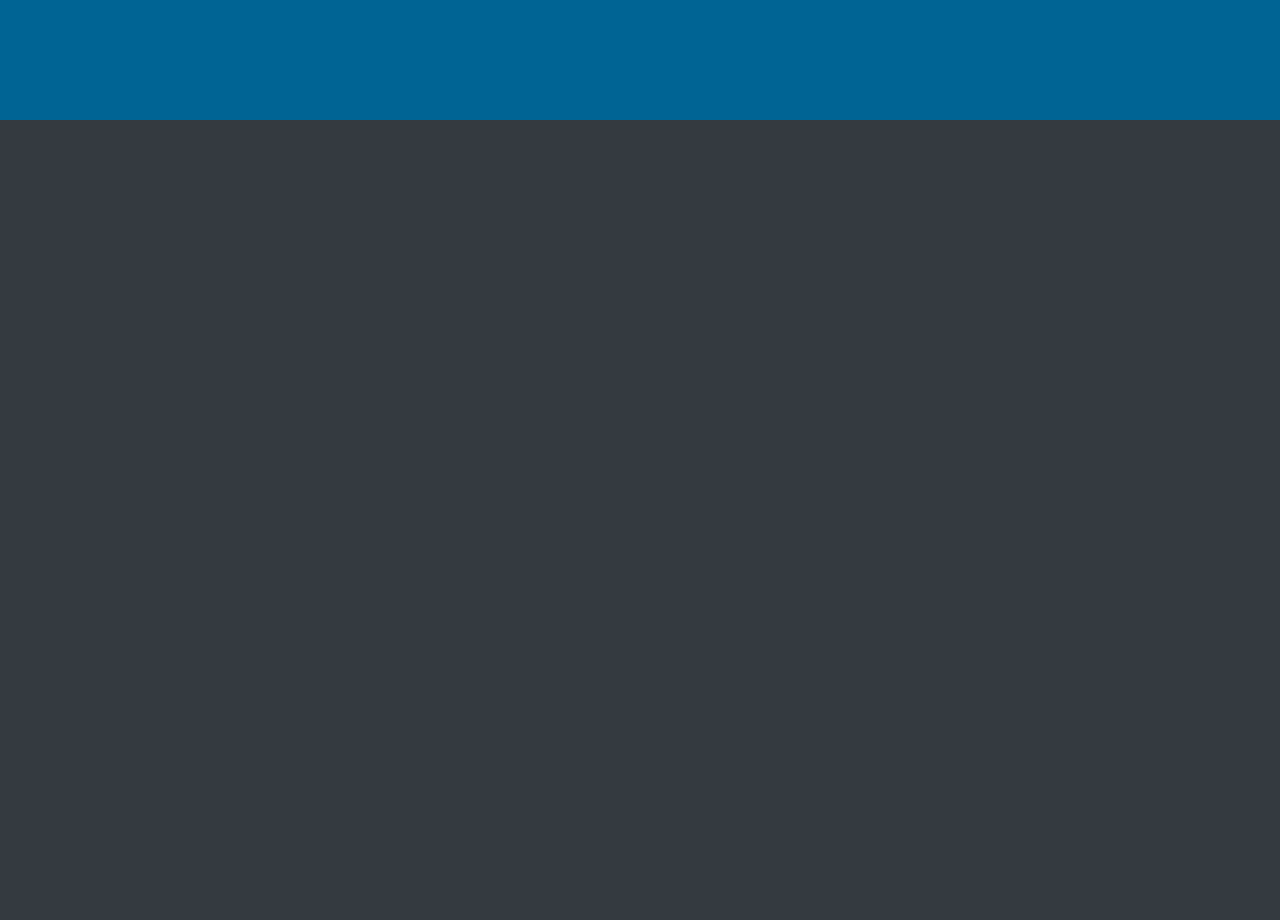
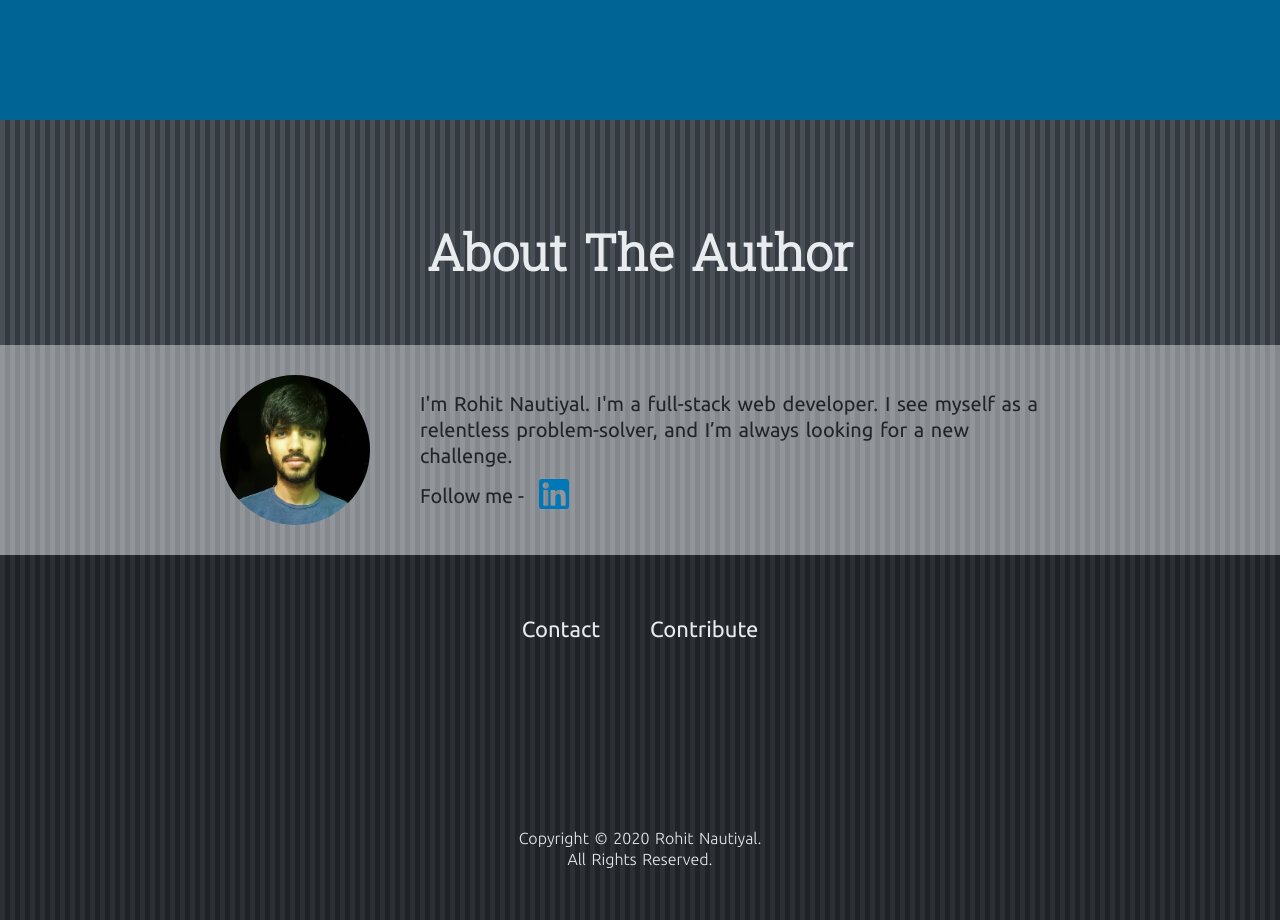
Before and after one commit to RohitNautiyal/LetsRead, a website: page index.html in a window 1280 px wide. Shown: the part 2280-3200 px from the top of the page. Drawn offline with Linux system fonts and the light colour scheme.

Commit message:
complete footer

```diff
--- a/index.html
+++ b/index.html
@@ -41,7 +41,7 @@
 
     <section class="section-features" id="section-features">
         <div>
-            <h1 class="heading-primary">
+            <h1 class="heading-primary--gradient">
                 LetsRead helps you to
             </h1>
         </div>
@@ -66,14 +66,36 @@
 
     <section class="section-sign-up" id="section-sign-up">
         <div class="sign-up-container row">
-            <h1 class="heading-secondary">Let us be your accountability partner and help you <span>read more.</span></h1>
+            <h1 class="heading-primary--solid">Let us be your accountability partner and help you <span>read more.</span></h1>
             <a class="btn btn--primary" href="#">Sign Up</a>
         </div>
     </section>
 
     <footer class="section-footer">
-        <section class="about-me"></section>
-        <section class="footer"></section>
+        <h1 class="heading-primary--solid">
+            About The Author
+        </h2>
+        <section class="about-me">
+            <img class="about-me__image" src="img/Rohit Nautiyal.jpg" alt="Rohit Nautiyal">
+            <div class="about-me__description">
+                <p class="about-me__text">
+                    I'm Rohit Nautiyal. I'm a full-stack web developer. I see myself as a relentless problem-solver, and I’m always looking for a new challenge.
+                </p>
+                <div class="about-me__follow">
+                    <span>Follow me -<span>
+                    <a href="https://www.linkedin.com/in/rohit-nautiyal-562b0b1b3" target="_blank"><img class="about-me__icon" src="icons/LinkedIn.svg" alt="LinkedIn icon"></a>
+                </div>
+            </div>
+        </section>
+        <section class="footer">
+            <ul class="footer__links">
+                <li><a href="#" class="footer_link">Contact</a></li>
+                <li><a href="https://github.com/RohitNautiyal/letsRead/tree/master" class="footer_link" target="_blank">Contribute</a></li>
+            </ul>
+            <p class="copyright">
+                Copyright &copy; 2020 Rohit Nautiyal.<br>All Rights Reserved.
+            </p>
+        </section>
     </footer>
 </body>
 </html>
--- a/js/script.js
+++ b/js/script.js
@@ -9,8 +9,8 @@ var  throttleFunction  =  function (func, param, delay) {
 	if (timerId) {
 		return
 	}
-    func(param);
     var timerId  =  setTimeout(function () {
+        func(param);
 		timerId  =  undefined;
 	}, delay)
 }
--- a/sass/abstract/_variables.scss
+++ b/sass/abstract/_variables.scss
@@ -3,3 +3,4 @@ $color-primary-light: #fcbf49;
 $color-primary-dark: #f77f00;
 $color-grey-light: #746f72;
 $color-grey-dark: #494949;
+$color-grey-darker: #212529;
--- a/sass/base/_base.scss
+++ b/sass/base/_base.scss
@@ -15,16 +15,34 @@ body {
   position: relative;
 }
 
+a:link,
+a:visited,
+a:hover,
+a:active {
+  outline: none;
+}
+
 :root::-webkit-scrollbar {
   display: none;
 }
 
 /* Hide scrollbar for IE, Edge and Firefox */
 :root {
-  -ms-overflow-style: none;  /* IE and Edge */
-  scrollbar-width: none;  /* Firefox */
+  -ms-overflow-style: none;
+  /* IE and Edge */
+  scrollbar-width: none;
+  /* Firefox */
 }
 
+::-moz-selection { /* Code for Firefox */
+  color: $color-grey-dark;
+  background: $color-primary-light;
+}
+
+::selection {
+  color: $color-grey-dark;
+  background: $color-primary-light;
+}
 
 /*! normalize.css v8.0.1 | MIT License | github.com/necolas/normalize.css */
 
@@ -37,8 +55,10 @@ body {
  */
 
 html {
-    line-height: 1.3; /* 1 */
-    -webkit-text-size-adjust: 100%; /* 2 */
+  line-height: 1.3;
+  /* 1 */
+  -webkit-text-size-adjust: 100%;
+  /* 2 */
 }
 
 /* Sections
@@ -79,9 +99,12 @@ body {
    */
 
 hr {
-    box-sizing: content-box; /* 1 */
-    height: 0; /* 1 */
-    overflow: visible; /* 2 */
+  box-sizing: content-box;
+  /* 1 */
+  height: 0;
+  /* 1 */
+  overflow: visible;
+  /* 2 */
 }
 
 /**
@@ -90,8 +113,10 @@ body {
    */
 
 pre {
-    font-family: monospace, monospace; /* 1 */
-    font-size: 1em; /* 2 */
+  font-family: monospace, monospace;
+  /* 1 */
+  font-size: 1em;
+  /* 2 */
 }
 
 /* Text-level semantics
@@ -113,9 +138,12 @@ body {
    */
 
 abbr[title] {
-    border-bottom: none; /* 1 */
-    text-decoration: underline; /* 2 */
-    text-decoration: underline dotted; /* 2 */
+  border-bottom: none;
+  /* 1 */
+  text-decoration: underline;
+  /* 2 */
+  text-decoration: underline dotted;
+  /* 2 */
 }
 
 /**
@@ -135,8 +163,10 @@ body {
 code,
 kbd,
 samp {
-    font-family: monospace, monospace; /* 1 */
-    font-size: 1em; /* 2 */
+  font-family: monospace, monospace;
+  /* 1 */
+  font-size: 1em;
+  /* 2 */
 }
 
 /**
@@ -192,10 +222,14 @@ body {
 optgroup,
 select,
 textarea {
-    font-family: inherit; /* 1 */
-    font-size: 100%; /* 1 */
-    line-height: 1.15; /* 1 */
-    margin: 0; /* 2 */
+  font-family: inherit;
+  /* 1 */
+  font-size: 100%;
+  /* 1 */
+  line-height: 1.15;
+  /* 1 */
+  margin: 0;
+  /* 2 */
 }
 
 /**
@@ -204,7 +238,8 @@ body {
    */
 
 button,
-  input { /* 1 */
+input {
+  /* 1 */
   overflow: visible;
 }
 
@@ -214,7 +249,8 @@ body {
    */
 
 button,
-  select { /* 1 */
+select {
+  /* 1 */
   text-transform: none;
 }
 
@@ -268,12 +304,18 @@ body {
    */
 
 legend {
-    box-sizing: border-box; /* 1 */
-    color: inherit; /* 2 */
-    display: table; /* 1 */
-    max-width: 100%; /* 1 */
-    padding: 0; /* 3 */
-    white-space: normal; /* 1 */
+  box-sizing: border-box;
+  /* 1 */
+  color: inherit;
+  /* 2 */
+  display: table;
+  /* 1 */
+  max-width: 100%;
+  /* 1 */
+  padding: 0;
+  /* 3 */
+  white-space: normal;
+  /* 1 */
 }
 
 /**
@@ -299,8 +341,10 @@ body {
 
 [type="checkbox"],
 [type="radio"] {
-    box-sizing: border-box; /* 1 */
-    padding: 0; /* 2 */
+  box-sizing: border-box;
+  /* 1 */
+  padding: 0;
+  /* 2 */
 }
 
 /**
@@ -318,8 +362,10 @@ body {
    */
 
 [type="search"] {
-    -webkit-appearance: textfield; /* 1 */
-    outline-offset: -2px; /* 2 */
+  -webkit-appearance: textfield;
+  /* 1 */
+  outline-offset: -2px;
+  /* 2 */
 }
 
 /**
@@ -336,8 +382,10 @@ body {
    */
 
 ::-webkit-file-upload-button {
-    -webkit-appearance: button; /* 1 */
-    font: inherit; /* 2 */
+  -webkit-appearance: button;
+  /* 1 */
+  font: inherit;
+  /* 2 */
 }
 
 /* Interactive
--- a/sass/base/_typography.scss
+++ b/sass/base/_typography.scss
@@ -1,21 +1,18 @@
 h1 {
     margin: 0;
     padding: 0;
-    font-family: 'Roboto Slab', serif;
 }
 
 %heading {
+    font-family: 'Roboto Slab', serif;
     font-size: 5rem;
     text-align: center;
     word-spacing: 5px;
 }
 
-.heading-primary {
+.heading-primary--gradient {
     @extend %heading;
     margin-bottom: 3rem;
-    // font-weight: bolder;
-    // color: $color-off-white;
-    // color: #403d39;
     background: linear-gradient(to bottom, $color-primary-light, $color-primary-dark);
     -webkit-background-clip: text;
     background-clip: text;
@@ -23,7 +20,7 @@ h1 {
 
 }
 
-.heading-secondary {
+.heading-primary--solid {
     @extend %heading;
     margin-bottom: 6rem;
     color: $color-off-white;
--- a/sass/components/_button.scss
+++ b/sass/components/_button.scss
@@ -12,7 +12,8 @@
 
 .btn--primary:link,
 .btn--primary:visited,
-.btn--primary:hover {
+.btn--primary:hover,
+.btn--primary:active {
     color: $color-off-white;
     background-color: $color-primary-dark;
     font-weight: 400;
--- a/sass/layout/_footer.scss
+++ b/sass/layout/_footer.scss
@@ -1,8 +1,76 @@
 .section-footer {
     height: 100vh;
-    background-color: #343a40;
+    background: repeating-linear-gradient(to right, #495057, #495057 5px, #343a40 5px, #343a40 10px);
+    padding-top: 10rem;
+    display: flex;
+    flex-direction: column;
 }
 
+
+
 .about-me {
+    display: flex;
+    justify-content: center;
+    align-items: center;
+    padding: 3rem 0;
+    background-color: rgba(256,256,256,0.4);
+
+    &__image {
+        max-width: 15rem;
+        width: 100%;
+        height: auto;
+        border-radius: 50%;
+        margin-right: 5rem;
+    }
+
+    &__description {
+        max-width: 50%;
+        font-size: 2rem;
+        color: $color-grey-darker;
+    }
+
+    &__text {
+        word-spacing: 2px;
+        margin-bottom: 1rem;
+    }
+
+    &__icon {
+        display: inline-block;
+        width: 3rem;
+        vertical-align: bottom;
+        margin-left: 1rem;
+
+    }
 
 }
+
+.footer {
+    background-color: rgba(0,0,0,0.4);
+    flex-grow: 1;
+    display: flex;
+    flex-direction: column;
+    justify-content: space-between;
+    padding: 5rem;
+
+    &__links {
+        list-style: none;
+        font-size: 2.2rem;
+        color: $color-off-white;
+        display: flex;
+        justify-content: center;
+        padding: 1rem 0;
+
+        li:not(:last-child) {
+            margin-right: 5rem;
+        }
+    }
+
+}
+
+.copyright {
+    font-size: 1.6rem;
+    font-weight: 300;
+    text-align: center;
+    color: $color-off-white;
+    word-spacing: 2px;
+}
```
Also changed, not shown: css/style.css, icons/LinkedIn.svg (added), img/Rohit Nautiyal.jpg (added). Lines whose indentation alone changed are shown as unchanged.
